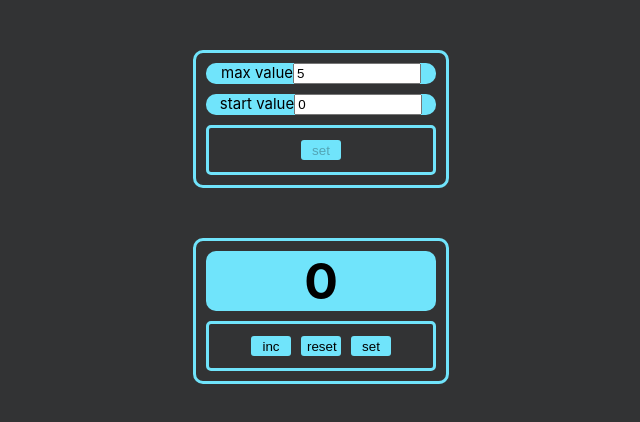
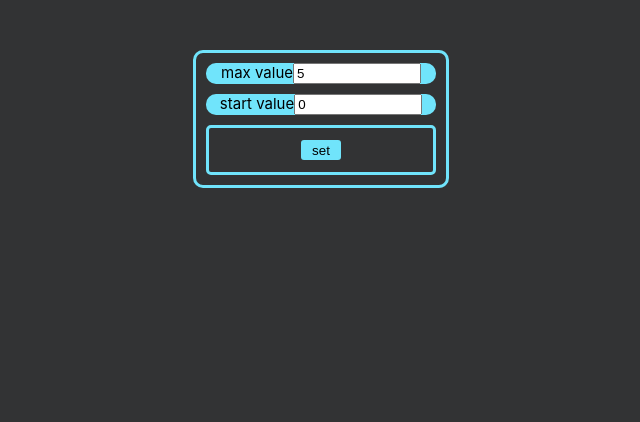
Before and after one commit to MaAnka324/counter, a React (Create React App) app: page / in a window 1280 px wide. Shown: the top 422 px of the page, without its empty margins (319-959 px from the left). Built offline with nearby package versions, Linux system fonts and the light colour scheme.

Commit message:
init commit

```diff
--- a/src/App.tsx
+++ b/src/App.tsx
@@ -8,7 +8,7 @@ function App() {
     let [start, setStart] = useState<any>(JSON.parse(localStorage.getItem('startValue') ?? '0'))
     let [max, setMax] = useState<any>(JSON.parse(localStorage.getItem('maxValue') ?? '5'))
     let [displayValue, setDisplayValue] = useState<any>( JSON.parse(localStorage.getItem('counterValue') ?? '0'))//localStorage.getItem('counterValue') ? localStorage.getItem('counterValue'): '0'
-    let [disableSet, setDisableSet] = useState<boolean>(true)
+    let [disableSet, setDisableSet] = useState<boolean>(false)
     let [disableInc, setDisableInc] = useState<boolean>(false)
     let [disableReset, setDisableReset] = useState<boolean>(false)
 
@@ -70,7 +70,7 @@ function App() {
 
     const handlerDisplayValue = () => {
         setDisplayValue(start)
-        setDisableSet(true)
+        // setDisableSet(true)
         setDisableInc(false)
         setDisableReset(false)
     }
@@ -88,7 +88,26 @@ function App() {
 
   return (
       <BrowserRouter>
-          <Settings
+          {/*<Settings*/}
+          {/*    max={max}*/}
+          {/*    start={start}*/}
+          {/*    handleStartValue={handleStartValue}*/}
+          {/*    handleMaxValue={handleMaxValue}*/}
+          {/*    handlerDisplayValue={handlerDisplayValue}*/}
+          {/*    onChangeStartDis={startDisable}*/}
+          {/*    onChangeMaxDis={maxDisable}*/}
+          {/*    disabled={disableSet}*/}
+          {/*/>*/}
+          {/*<Reset*/}
+          {/*    displayValue={displayValue}*/}
+          {/*    onClickHandler={onClickHandler}*/}
+          {/*    onClickHandler0={onClickHandler0}*/}
+          {/*    disableInc={disableInc}*/}
+          {/*    disableReset={disableReset}*/}
+          {/*    max={max}*/}
+          {/*/>*/}
+        <Routes>
+            <Route path={'/*'} element={<Settings
                 max={max}
                 start={start}
                 handleStartValue={handleStartValue}
@@ -97,33 +116,16 @@ function App() {
                 onChangeStartDis={startDisable}
                 onChangeMaxDis={maxDisable}
                 disabled={disableSet}
-          />
-          <Reset
+            />}/>
+            <Route path={'/reset'} element={ <Reset
                 displayValue={displayValue}
                 onClickHandler={onClickHandler}
                 onClickHandler0={onClickHandler0}
                 disableInc={disableInc}
                 disableReset={disableReset}
                 max={max}
-          />
-          {/*<Route path={'/settings'} render={() => <Settings*/}
-          {/*    max={max}*/}
-          {/*    start={start}*/}
-          {/*    handleStartValue={handleStartValue}*/}
-          {/*    handleMaxValue={handleMaxValue}*/}
-          {/*    handlerDisplayValue={handlerDisplayValue}*/}
-          {/*    onChangeStartDis={startDisable}*/}
-          {/*    onChangeMaxDis={maxDisable}*/}
-          {/*    disabled={disableSet}*/}
-          {/*/>}/>*/}
-        {/*  <Route path={'/reset'} render={() => <Reset*/}
-        {/*    displayValue={displayValue}*/}
-        {/*    onClickHandler={onClickHandler}*/}
-        {/*    onClickHandler0={onClickHandler0}*/}
-        {/*    disableInc={disableInc}*/}
-        {/*    disableReset={disableReset}*/}
-        {/*    max={max}*/}
-        {/*/>}/>*/}
+            />}/>
+        </Routes>
       </BrowserRouter>
   )
 }
```
Lines whose indentation alone changed are shown as unchanged.
